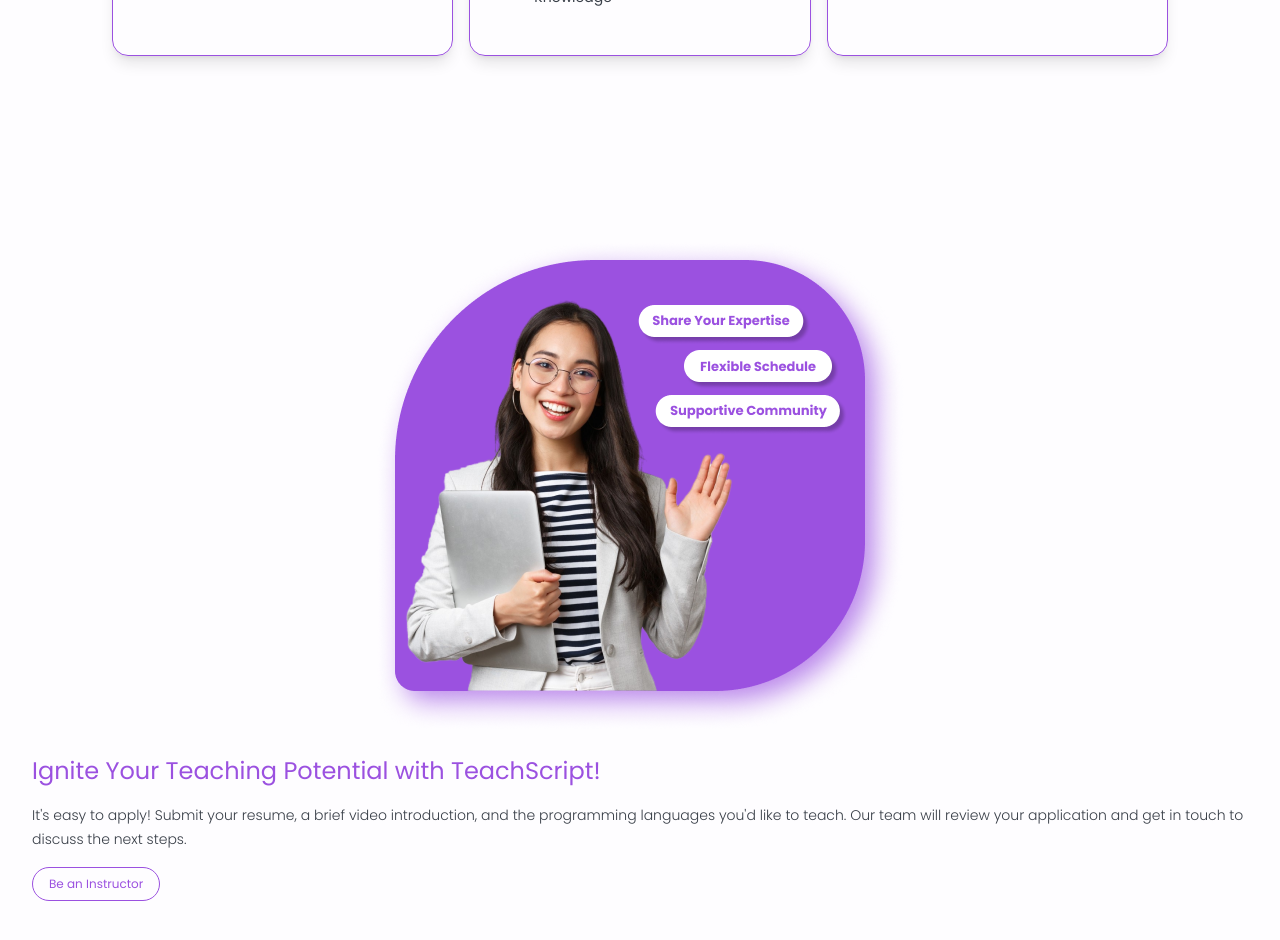
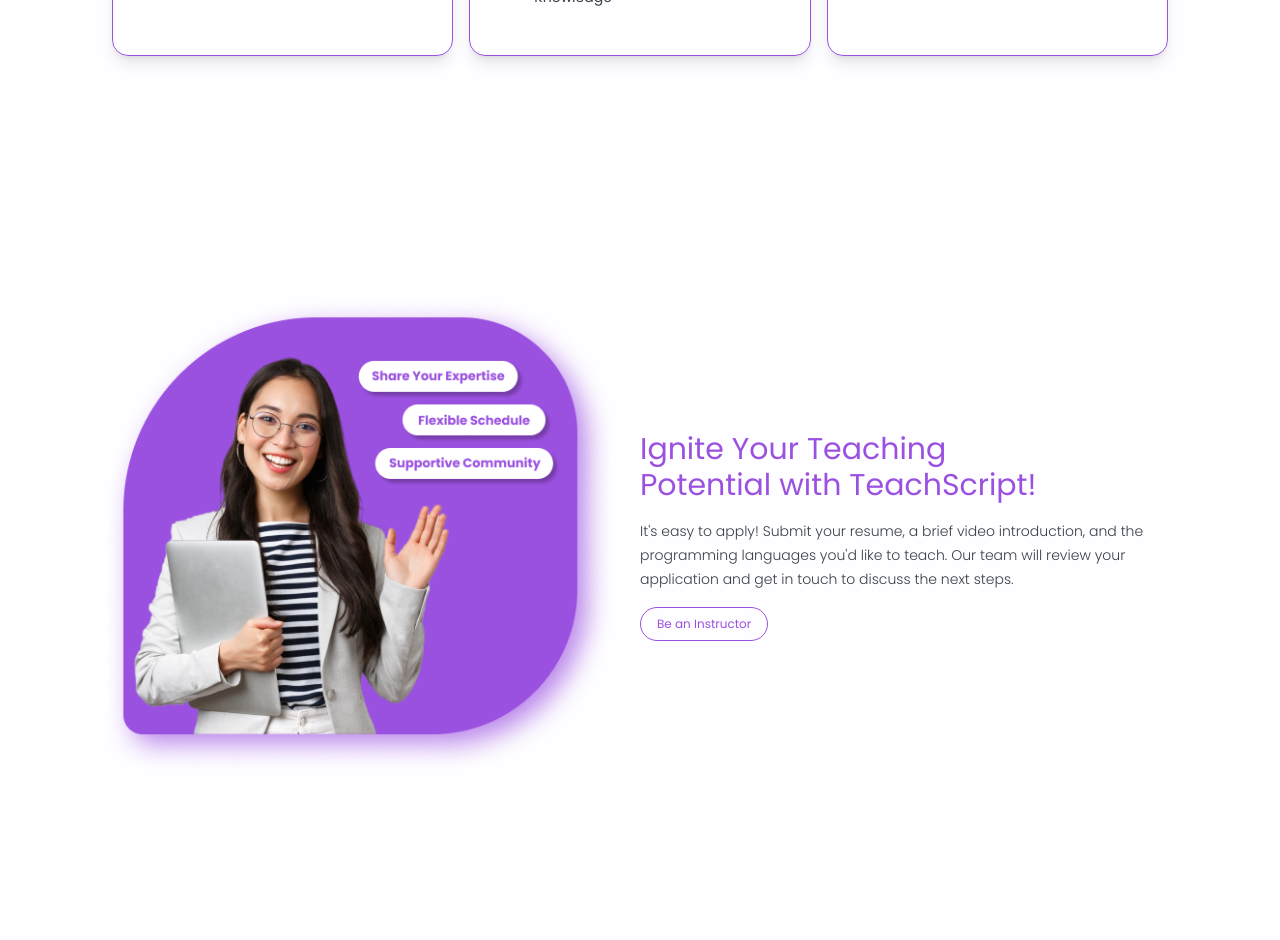
Before and after one commit to biancavictorino/learn-script, a React (Vite) app: page / in a window 1280 px wide. Shown: the part 4140-5080 px from the top of the page. Built offline with nearby package versions, Linux system fonts and the light colour scheme.

Commit message:
modified teachscript

```diff
--- a/src/Components/TeachScript.jsx
+++ b/src/Components/TeachScript.jsx
@@ -3,12 +3,12 @@
 
 const TeachScript = () => {
   return (
-    <div className='px-8 py-20 flex flex-col items-center justify-center'>
-        <div className='p-6'>
+    <div className='px-8 py-20 flex flex-col items-center justify-center md:px-20 md:flex-row md:h-screen'>
+        <div className='p-6 md:w-1/2'>
             <img src={Teach} alt="" />
         </div>
-        <div className='flex flex-col items-start gap-4'>
-            <h1 className='text-left text-2xl text-primary-color pr-9'>Ignite Your Teaching Potential with TeachScript!</h1>
+        <div className='flex flex-col items-start gap-4 md:w-1/2'>
+            <h1 className='text-left text-2xl text-primary-color pr-9 md:text-3xl md:w-5/6'>Ignite Your Teaching Potential with TeachScript!</h1>
             <p className='text-left font-light text-sm leading-6'>It's easy to apply! Submit your resume, a brief video introduction, and the programming languages you'd like to teach. Our team will review your application and get in touch to discuss the next steps.</p>
             <button className='text-primary-color border rounded-full py-2 px-4 border-primary-color text-xs'>Be an Instructor</button>
         </div>
```
